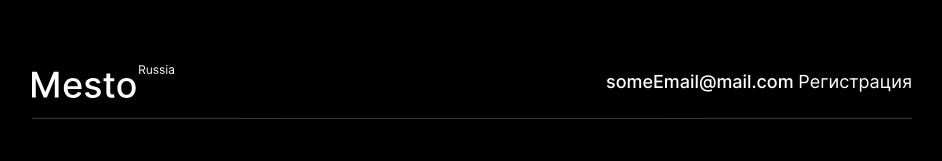
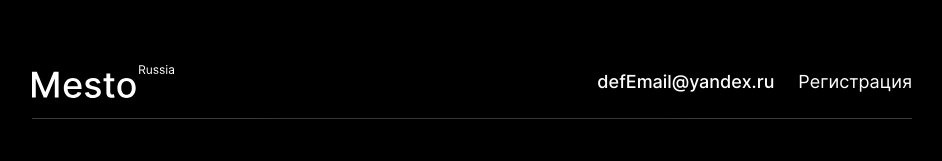
Before and after one commit to Trance0id/react-mesto-auth, a React (Create React App) app: page /sign-in in a window 1280 px wide. Shown: the top 161 px of the page, without its empty margins (168-1110 px from the left). Built offline with nearby package versions, Linux system fonts and the light colour scheme; no server answers.

Commit message:
auth: made working registration

```diff
--- /dev/null
+++ b/src/blocks/header/__button/header__button.css
@@ -0,0 +1,15 @@
+.header__button {
+  margin: 0 0 0 24px;
+  padding: 0;
+  background-color: transparent;
+  border: none;
+  text-decoration: none;
+  font-weight: 400;
+  color: #fff;
+  transition: opacity 0.2s ease;
+  content: "dskjfbjbdskfkjhbf";
+}
+
+.header__button:hover {
+  opacity: 0.6;
+}
--- a/src/blocks/header/__email/header__email.css
+++ b/src/blocks/header/__content/header__content.css
@@ -1,4 +1,4 @@
-.header__email {
+.header__content {
   margin: 0;
   font-size: 18px;
   line-height: 1.22;
--- a/src/blocks/header/__link/header__link.css
+++ /dev/null
@@ -1,11 +0,0 @@
-.header__link {
-  margin: 0;
-  text-decoration: none;
-  font-weight: 400;
-  color: #fff;
-  transition: opacity 0.2s ease;
-}
-
-.header__link:hover {
-  opacity: 0.6;
-}
--- a/src/components/App.js
+++ b/src/components/App.js
@@ -4,19 +4,17 @@ import Main from "./Main.js";
 import Footer from "./Footer.js";
 import ImagePopup from "./ImagePopup.js";
 import api from "../utils/api.js";
+import * as auth from "../utils/auth.js";
 import { CurrentUserContext } from "../contexts/CurrentUserContext.js";
 import EditProfilePopup from "./EditProfilePopup.js";
 import EditAvatarPopup from "./EditAvatarPopup.js";
 import AddPlacePopup from "./AddPlacePopup.js";
 import ConfirmDeletionPopup from "./ConfirmDeletionPopup.js";
-import { Route, Routes, Navigate, useNavigate } from "react-router-dom";
+import { Route, Routes, useNavigate } from "react-router-dom";
 import ProtectedRoute from "./ProtectedRoute.js";
 import Login from "./Login.js";
 import Register from "./Register.js";
 import InfoTooltip from "./InfoTooltip.js";
-import logoSuccess from "../images/logo/logo-reg-success.svg";
-import logoFail from "../images/logo/logo-reg-fail.svg";
-import * as auth from "../utils/auth.js";
 
 function App() {
   function handleEditAvatarClick() {
@@ -36,7 +34,7 @@ function App() {
     setIsEditProfilePopupOpen(false);
     setIsAddPlacePopupOpen(false);
     setIsConfirmDeletionPopupOpen(false);
-    setIsInfoTolltipOpen(false);
+    setIsInfoTooltipOpen(false);
     setSelectedCard({});
   }
 
@@ -133,6 +131,11 @@ function App() {
       });
   }
 
+  function onLogOut() {
+    setLoggedIn(false);
+    localStorage.removeItem("jwt");
+  }
+
   function onLogin(formData) {
     auth
       .authorize(formData)
@@ -146,22 +149,30 @@ function App() {
   }
 
   function onRegister(formData) {
+    console.log(formData);
     auth
       .register(formData)
       .then(() => {
         navigate("/sign-in", { replace: true });
         setRegisterSuccess(true);
-        setIsInfoTolltipOpen(true);
+        setIsInfoTooltipOpen(true);
       })
       .catch((err) => {
         console.log(err);
         setRegisterSuccess(false);
-        setIsInfoTolltipOpen(true);
+        setIsInfoTooltipOpen(true);
       });
   }
 
-  const [isInfoTooltipOpen, setIsInfoTolltipOpen] = React.useState(false);
+  const [isInfoTooltipOpen, setIsInfoTooltipOpen] = React.useState(false);
   const [registerSuccess, setRegisterSuccess] = React.useState(false);
+  const [headerContent, setHeaderContent] = React.useState({
+    onClick: () => {
+      navigate("/sign-up", { replace: true });
+    },
+    email: "defEmail@yandex.ru",
+    buttonText: "Регистрация",
+  });
   const [isEditProfilePopupOpen, setIsEditProfilePopupOpen] =
     React.useState(false);
   const [isEditAvatarPopupOpen, setIsEditAvatarPopupOpen] =
@@ -201,10 +212,27 @@ function App() {
 
   React.useEffect(addKeyListener, []);
 
+  const jwt = localStorage.getItem("jwt");
+
+  React.useEffect(() => {
+    auth
+      .checkToken(jwt)
+      .then((res) => {
+        if (res.email) {
+          setLoggedIn(true);
+          setHeaderContent({ email: res.email, buttonText: "Выйти" });
+        }
+      })
+      .catch((err) => {
+        console.log(`ошибка проверки токена: ${err}`);
+        alert(`Ошибка проверки токена! \n${err}`);
+      });
+  }, []);
+
   return (
     <div className="page">
       <CurrentUserContext.Provider value={currentUser}>
-        <Header />
+        <Header headerContent={headerContent} />
         <Routes>
           <Route
             path="*"
@@ -224,7 +252,12 @@ function App() {
           />
           <Route
             path="/sign-up"
-            element={<Register handleRegister={onRegister} />}
+            element={
+              <Register
+                formIsLoading={formIsLoading}
+                handleRegister={onRegister}
+              />
+            }
           />
           <Route path="/sign-in" element={<Login handleLogin={onLogin} />} />
         </Routes>
--- a/src/components/Header.js
+++ b/src/components/Header.js
@@ -1,17 +1,19 @@
 import logoMesto from "../images/logo/mesto-white.svg";
 import { Link } from "react-router-dom";
 
-function Header(header) {
+function Header({ headerContent }) {
   return (
     <header className="header">
       <img src={logoMesto} alt="Логотип Место" className="logo" />
-      {/* <p>{header.email}</p>
-      <Link to={header.link}>{header.linkText}</Link> */}
-      <p className="header__email">
-        {`someEmail@mail.com `}
-        <Link to="/sign-up" className="header__link">
-          Регистрация
-        </Link>
+      <p className="header__content">
+        {headerContent.email}
+        <button
+          type="button"
+          onClick={headerContent.onClick}
+          className="header__button"
+        >
+          {headerContent.buttonText}
+        </button>
       </p>
     </header>
   );
--- a/src/components/Login.js
+++ b/src/components/Login.js
@@ -66,7 +66,7 @@ function Login({ formIsLoading, handleLogin }) {
           className={`button popup__button popup__button_env_auth ${
             validation.isFormValid || true ? "" : "popup__button_disabled"
           }`}
-          disabled={!validation.isFormValid || true}
+          disabled={!validation.isFormValid}
         >
           {formIsLoading ? "Подождите..." : "Войти"}
         </button>
--- a/src/components/Register.js
+++ b/src/components/Register.js
@@ -3,12 +3,12 @@ import useValidation from "../hooks/useValidation.js";
 import * as auth from "../utils/auth.js";
 import { Link } from "react-router-dom";
 
-function Register({ onSubmit, formIsLoading, handleRegister }) {
+function Register({ formIsLoading, handleRegister }) {
   const validation = useValidation();
 
   const [formValue, setFormValue] = React.useState({
+    password: "",
     email: "",
-    password: "",
   });
 
   const handleChange = (e) => {
@@ -59,13 +59,13 @@ function Register({ onSubmit, formIsLoading, handleRegister }) {
           value={formValue.password || ""}
           onChange={handleChange}
         />
-        <div className="popup__error">{validation.errors.email}</div>
+        <div className="popup__error">{validation.errors.password}</div>
         <button
           type="submit"
           className={`button popup__button popup__button_env_auth ${
             validation.isFormValid || true ? "" : "popup__button_disabled"
           }`}
-          disabled={!validation.isFormValid || true}
+          disabled={!validation.isFormValid}
         >
           {formIsLoading ? "Подождите..." : "Зарегистрироваться"}
         </button>
--- a/src/hooks/useValidation.js
+++ b/src/hooks/useValidation.js
@@ -15,6 +15,7 @@ export default function useValidation() {
       [e.target.name]: e.target.validationMessage,
     }));
     setIsFormValid(e.target.closest("form").checkValidity());
+    console.log(isFormValid);
   }
 
   function resetForm(userInfo = {}) {
--- a/src/index.css
+++ b/src/index.css
@@ -7,9 +7,8 @@
 @import url(./blocks/page/page.css);
 
 @import url(./blocks/header/header.css);
-@import url(./blocks/header/__info/header__info.css);
-@import url(./blocks/header/__email/header__email.css);
-@import url(./blocks/header/__link/header__link.css);
+@import url(./blocks/header/__content/header__content.css);
+@import url(./blocks/header/__button/header__button.css);
 
 @import url(./blocks/logo/logo.css);
 
--- a/src/utils/auth.js
+++ b/src/utils/auth.js
@@ -1,20 +1,15 @@
 export const BASE_URL = "https://auth.nomoreparties.co";
 
 export const register = (formData) => {
+  console.log(JSON.stringify(formData));
   return fetch(`${BASE_URL}/signup`, {
     method: "POST",
     headers: {
       "Content-Type": "application/json",
     },
     body: JSON.stringify(formData),
-  })
-    .then((res) => {
-      return res.json();
-    })
-    .then((res) => {
-      return res;
-    })
-    .catch((err) => console.log(err));
+  }).then((res) => res.json());
+  // .catch((err) => console.log(err));
 };
 export const authorize = (formData) => {
   return fetch(`${BASE_URL}/signin`, {
```
